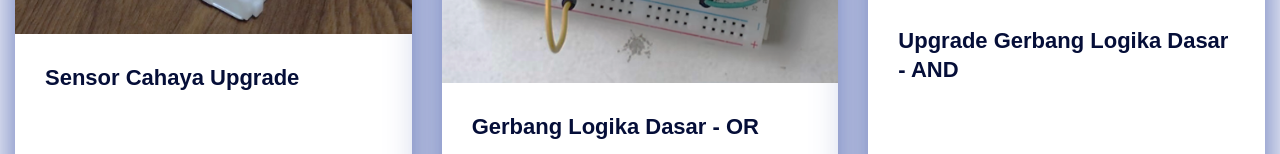
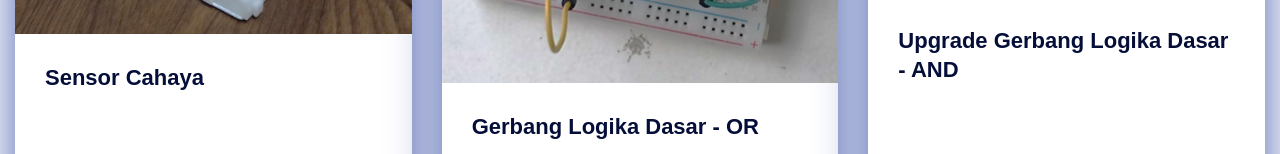
Before and after one commit to Kitrozone/kitrozone, a plain HTML site: page index.html in a window 1280 px wide. Shown: the part 2129-2283 px from the top of the page. Drawn offline with Linux system fonts and the light colour scheme.

Commit message:
Update index.html

```diff
--- a/index.html
+++ b/index.html
@@ -171,7 +171,7 @@
 
                         <div class="produk-konten">
                             <h3 class="card-title">
-                                <a href="#kontak">Sensor Cahaya Upgrade</a>
+                                <a href="#kontak">Sensor Cahaya</a>
                             </h3>
                             <div class="wadah border-bottom">
                                 <div class="produk">
```
